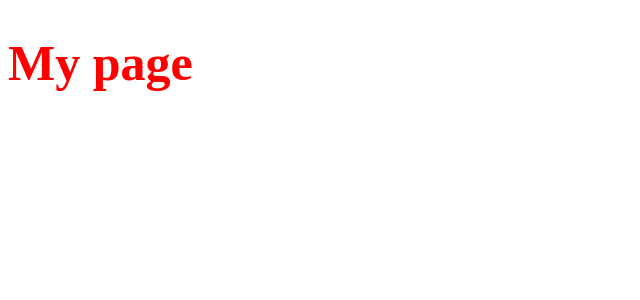
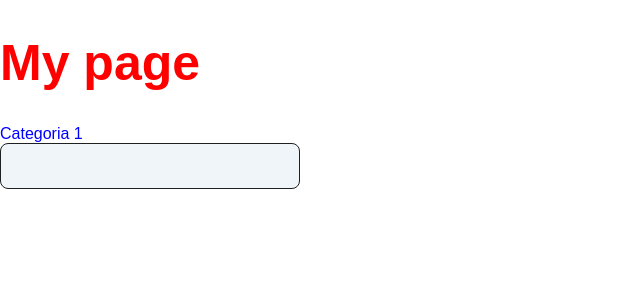
Before and after one commit to joaovictornsv/iris-classifier, a Next.js app: page / in a window 1280 px wide. Shown: the top 300 px of the page, without its empty margins (0-640 px from the left). Built offline with nearby package versions, Linux system fonts and the light colour scheme.

Commit message:
created input component

```diff
--- /dev/null
+++ b/pages/_app.tsx
@@ -0,0 +1,22 @@
+// eslint-disable-next-line no-use-before-define
+import React from 'react'
+import Head from 'next/head'
+import GlobalStyle from '../src/styles/GlobalStyle'
+
+interface AppProps {
+  Component: any,
+  pageProps: any,
+}
+
+// eslint-disable-next-line no-unused-vars
+export default function App({ Component, pageProps }: AppProps) {
+  return (
+    <>
+      <Head>
+        <title>Iris</title>
+      </Head>
+      <GlobalStyle />
+      <Component {...pageProps} />
+    </>
+  );
+}
--- a/pages/index.tsx
+++ b/pages/index.tsx
@@ -1,10 +1,18 @@
-import styled from 'styled-components'
+// eslint-disable-next-line no-use-before-define
+import React from 'react';
+import styled from 'styled-components';
+import Input from '../src/components/Input';
 
 const Title = styled.h1`
   color: red;
   font-size: 50px;
-`
+`;
 
 export default function Home() {
-  return <Title>My page</Title>
+  return (
+    <>
+      <Title>My page</Title>
+      <Input label="Categoria 1" />
+    </>
+  );
 }
--- /dev/null
+++ b/src/components/Input/index.tsx
@@ -0,0 +1,17 @@
+import React from 'react';
+import { Input as InputElement, Label, InputContainer } from './styles'
+
+interface InputProps {
+  label: string
+}
+
+const Input: React.FC<InputProps> = ({label}) => {
+  return (
+    <InputContainer>
+      <Label>{label}</Label>
+      <InputElement type="text"/>
+    </InputContainer>
+  )
+}
+
+export default Input
--- /dev/null
+++ b/src/components/Input/styles.ts
@@ -0,0 +1,21 @@
+import styled from 'styled-components'
+
+export const Input = styled.input`
+  border: 1px solid #1e2022;
+  background-color: #f0f5f9;
+  color: #1e2022;
+  height: 46px;
+  padding: 12px;
+  width: 300px;
+  border-radius: 8px;
+  outline: none;
+  font-size: 18px;
+`
+export const Label = styled.span`
+  color: blue;
+`
+
+export const InputContainer = styled.div`
+  display: flex;
+  flex-direction: column;
+`
--- /dev/null
+++ b/src/styles/GlobalStyle.ts
@@ -0,0 +1,15 @@
+import { createGlobalStyle } from "styled-components";
+
+const GlobalStyle = createGlobalStyle`
+  * {
+    box-sizing: border-box;
+  }
+
+  body {
+    margin: 0;
+    padding: 0;
+    font-family: 'Montserrat', sans-serif;
+  }
+`;
+
+export default GlobalStyle;
```
Also changed, not shown: package.json (+8 -0 lines), pages/_document.tsx (+11 -12 lines), tsconfig.json (+12 -3 lines), .eslintrc.json (added), 2 other files (tests, documents, lock files or other folders).
